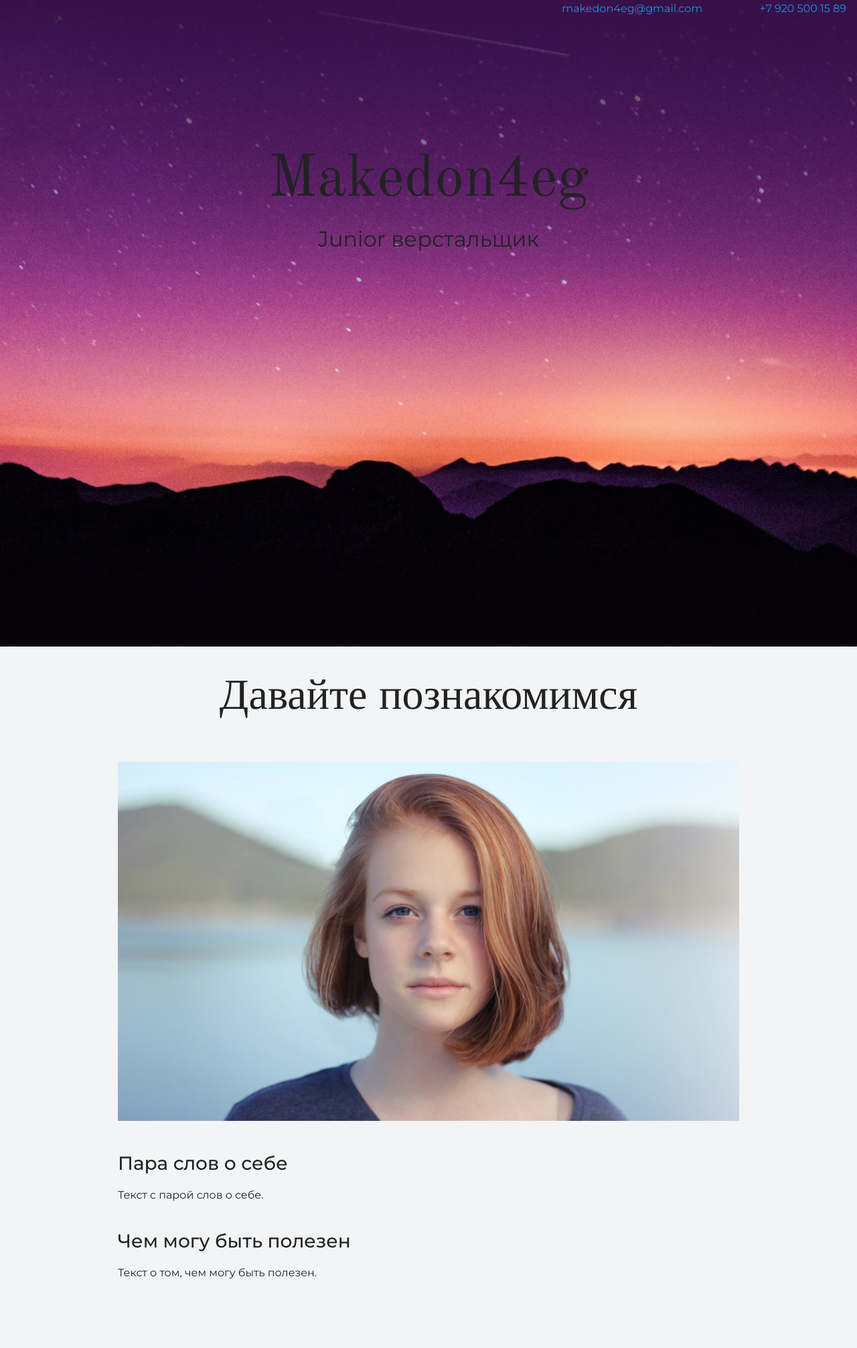
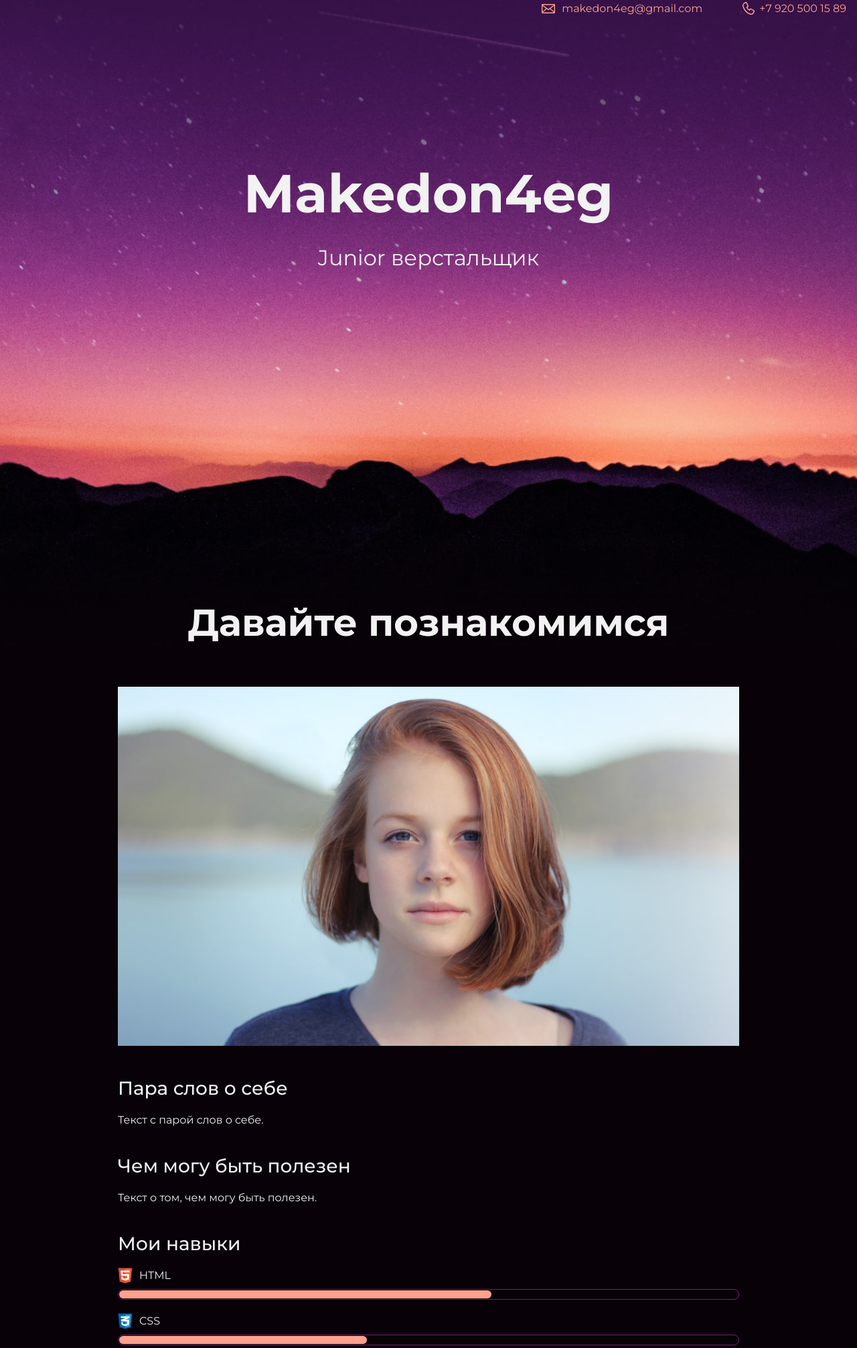
Before and after one commit to makedon4eg/portfolioHtmlAcademy, a plain HTML site: page index.html in a window 1280 px wide. Shown: the part 35-2047 px from the top of the page at 67% size. Drawn offline with nearby package versions, Linux system fonts and the light colour scheme.

Commit message:
addTheme

```diff
--- a/index.html
+++ b/index.html
@@ -32,6 +32,15 @@
         <p>Текст с парой слов о себе.</p>
         <h3>Чем могу быть полезен</h3>
         <p>Текст о том, чем могу быть полезен.</p>
+        <div class="skills">
+          <h3>Мои навыки</h3>
+          <dl class="skills-list">
+            <dt class="skill-html">HTML</dt>
+            <dd class="level"><div style="width: 60%;">60%</div></dd>
+            <dt class="skill-css">CSS</dt>
+            <dd class="level"><div style="width: 40%;">40%</div></dd>
+          </dl>
+        </div>
       </div>
     </section>
 
--- a/style.css
+++ b/style.css
@@ -4,8 +4,8 @@ body {
   font-family: "Montserrat", "Helvetica", "Arial", sans-serif;
   font-size: 16px;
   line-height: 32px;
-  color: #222222;
-  background-color: #f2f4f6;
+  color: #f2f2f2;
+  background-color: #080208;
   background-image: url("img/hero-bg.jpg");
   background-repeat: no-repeat;
   background-position: top center;
@@ -18,7 +18,7 @@ body {
 }
 
 .page-header {
-  margin: 0 0 160px;
+  margin: 0 0 180px;
   padding: 32px 0 32px;
 }
 
@@ -30,7 +30,7 @@ body {
 
 .page-header a {
   margin-left: 56px;
-  color: #288be6;
+  color: #fea18d;
   text-decoration: none;
   background-repeat: no-repeat;
   background-position: left;
@@ -38,16 +38,16 @@ body {
 
 .header-email {
   padding-left: 30px;
-  background-image: url("img/icon-email-header.svg");
+  background-image: url("img/icon-email.svg");
 }
 
 .header-phone {
   padding-left: 25px;
-  background-image: url("img/icon-phone-header.svg");
+  background-image: url("img/icon-phone.svg");
 }
 
 .hero-image {
-  margin-bottom: 620px;
+  margin-bottom: 480px;
 }
 
 .hero-image .container {
@@ -56,11 +56,9 @@ body {
 }
 
 .heading {
-  margin: 0 0 16px;
-  font-family: "Old Standard TT", "Times", "Times New Roman", serif;
-  font-size: 88px;
+  margin: 0 0 24px;
+  font-size: 80px;
   line-height: 96px;
-  font-weight: 400;
 }
 
 .hero-image p {
@@ -75,10 +73,8 @@ body {
 
 .subheading {
   margin: 0 0 56px;
-  font-family: "Old Standard TT", "Times", "Times New Roman", serif;
-  font-size: 64px;
+  font-size: 56px;
   line-height: 80px;
-  font-weight: 400;
   text-align: center;
 }
 
@@ -123,15 +119,15 @@ body {
   padding: 0;
   height: 14px;
   font-size: 0;
-  background-color: #ffffff;
-  border: 1px solid #86c3fa;
+  background-color: #080208;
+  border: 1px solid #712073;
   border-radius: 8px;
 }
 
 .level div {
   margin: 1px;
   height: 12px;
-  background-color: #288be6;
+  background-color: #fea18d;
   border-radius: 6px;
 }
 
@@ -165,19 +161,18 @@ body {
   text-decoration: none;
   text-transform: uppercase;
   border-radius: 4px;
-  background-color: #288be6;
+  background-color: #712073;
   color: #ffffff;
 }
 
 .page-footer {
   padding: 40px 0;
-  background-color: #00417d;
-  color: #ffffff;
+  background-color: #260c26;
 }
 
 .page-footer a {
   margin-left: 56px;
-  color: inherit;
+  color: #fea18d;
   text-decoration: none;
   background-repeat: no-repeat;
   background-position: left;
@@ -185,10 +180,10 @@ body {
 
 .footer-email {
   padding-left: 30px;
-  background-image: url("img/icon-email-footer.svg");
+  background-image: url("img/icon-email.svg");
 }
 
 .footer-phone {
   padding-left: 25px;
-  background-image: url("img/icon-phone-footer.svg");
+  background-image: url("img/icon-phone.svg");
 }
```
